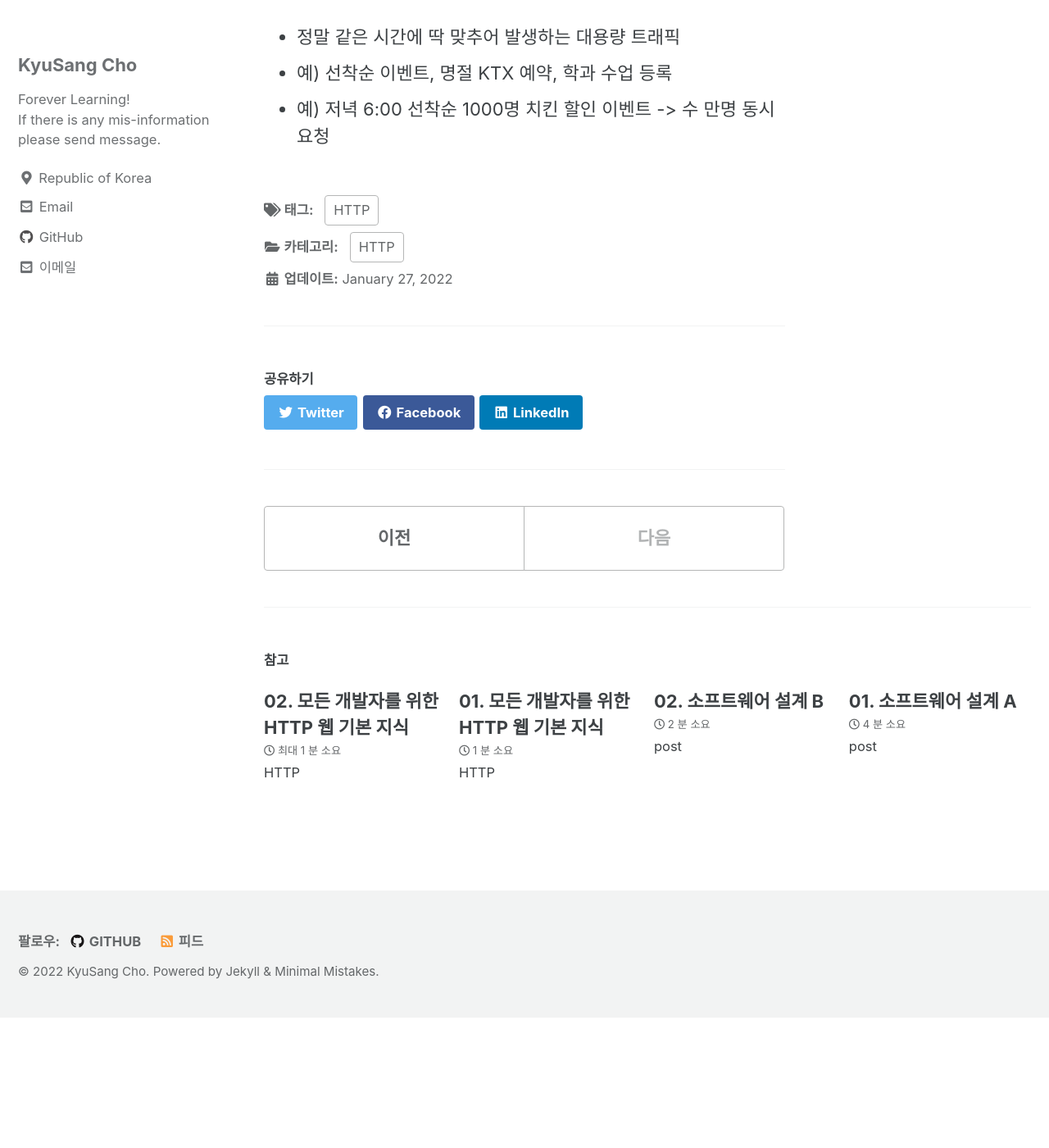
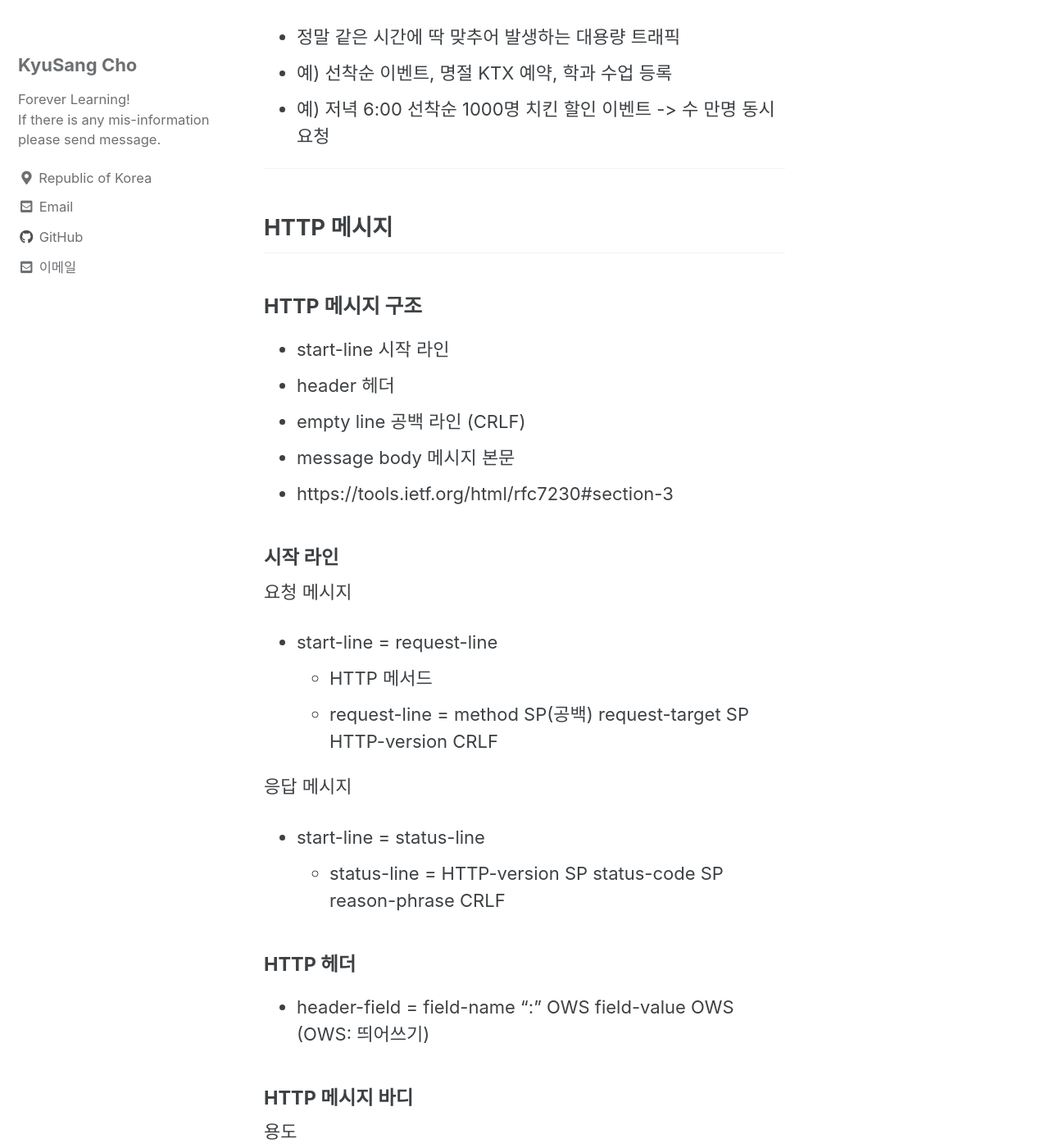
Before and after one commit to DevKS-Yet/DevKs-Yet.github.io, a Jekyll site: the page built from _posts/2022-01-27-46(http03).md, in a window 1280 px wide and 1400 px high, scrolled down 4922 px. Shown: the whole window at 82% size. Built offline with Jekyll 4.4.1, drawn with Linux system fonts in a browser that asks for light colours; cached includes are drawn as plain includes; before the commit the page ends 6163 px from its top, so only the background shows below that; some of the changed text lies outside the part shown.

Commit message:
20220130

```diff
--- a/_posts/2022-01-27-46(http03).md
+++ b/_posts/2022-01-27-46(http03).md
@@ -115,3 +115,32 @@ tags:
 - 정말 같은 시간에 딱 맞추어 발생하는 대용량 트래픽
 - 예) 선착순 이벤트, 명절 KTX 예약, 학과 수업 등록
 - 예) 저녁 6:00 선착순 1000명 치킨 할인 이벤트 -> 수 만명 동시 요청
+
+---
+
+## HTTP 메시지
+
+### HTTP 메시지 구조
+- start-line 시작 라인
+- header 헤더
+- empty line 공백 라인 (CRLF)
+- message body 메시지 본문
+- https://tools.ietf.org/html/rfc7230#section-3
+
+#### 시작 라인
+요청 메시지
+- start-line = request-line
+  - HTTP 메서드
+  - request-line = method SP(공백) request-target SP HTTP-version CRLF
+
+응답 메시지
+- start-line = status-line
+  - status-line = HTTP-version SP status-code SP reason-phrase CRLF
+
+#### HTTP 헤더
+- header-field = field-name ":" OWS field-value OWS (OWS: 띄어쓰기)
+
+#### HTTP 메시지 바디
+용도
+- 실제 전송할 데이터
+- HTML 문서, 이미지, 영상, JSON 등등 byte로 표현할 수 있는 모든 데이터 전송 가능
```
